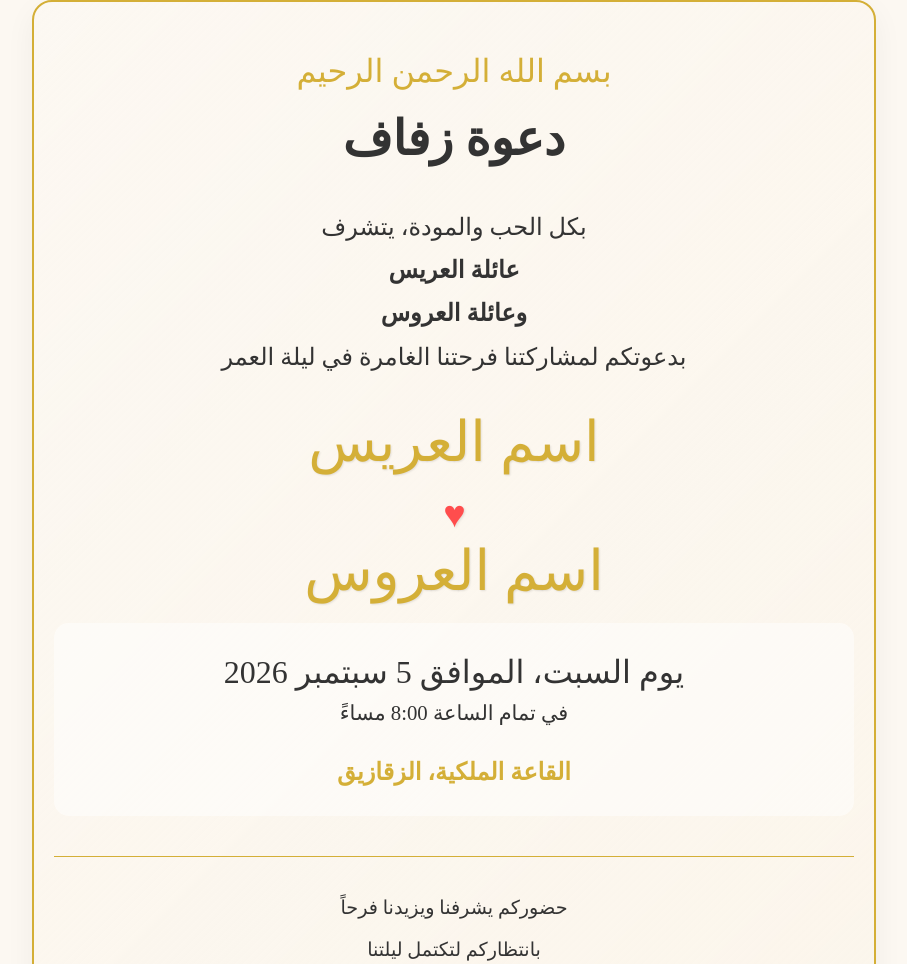
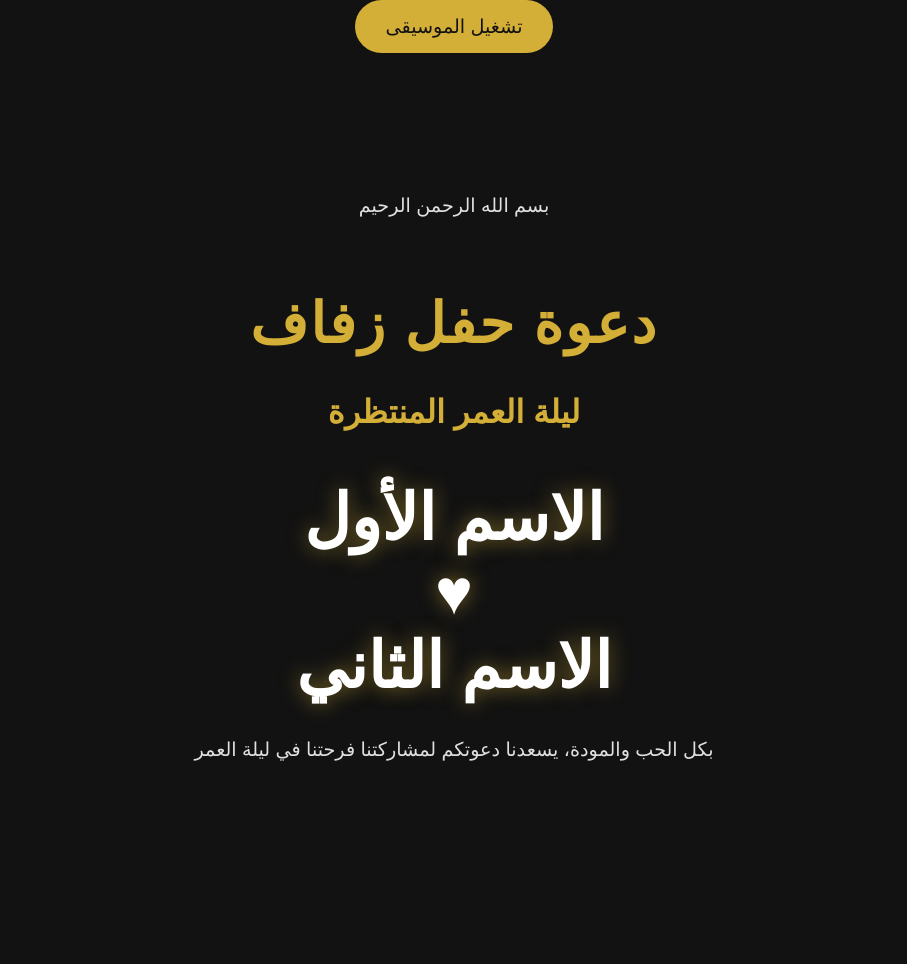
Before and after one commit to Seifhossam736164/Wedding-invitations-, a plain HTML site: page index.html in a window 1280 px wide. Shown: the top 964 px of the page, without its empty margins (186-1093 px from the left). Drawn offline with Linux system fonts and the light colour scheme.

Commit message:
Update wedding invitation details and styles

```diff
--- a/index.html
+++ b/index.html
@@ -3,180 +3,232 @@
 <head>
  <meta charset="UTF-8">
  <meta name="viewport" content="width=device-width, initial-scale=1.0">
- <title>دعوتنا المميزة</title>
+ <title>دعوة حفل زفاف</title>
  <style>
  :root {
- --primary-color: #d4af37;
- --secondary-color: #333333;
- --background-color: #fcf8f2;
- --text-color: #333333;
- --accent-color: #f7e1b5;
+ --gold: #d4af37;
+ --dark: #121212;
+ --white: #ffffff;
+ --gray: #e0e0e0;
+ --font-family: 'Cairo', sans-serif;
  }
 
  body {
  margin: 0;
  padding: 0;
- font-family: 'Amiri', serif;
- background-color: var(--background-color);
- color: var(--text-color);
+ font-family: var(--font-family);
+ background-color: var(--dark);
+ color: var(--white);
  text-align: center;
- overflow-x: hidden;
  }
 
- .container {
- max-width: 800px;
- margin: 0 auto;
- padding: 50px 20px;
- background: linear-gradient(135deg, rgba(252, 248, 242, 1) 0%, rgba(247, 225, 181, 0.1) 100%);
- border: 2px solid var(--primary-color);
- border-radius: 20px;
- box-shadow: 0 10px 30px rgba(0,0,0,0.05);
+ .section {
+ min-height: 100vh;
+ display: flex;
+ flex-direction: column;
+ justify-content: center;
+ align-items: center;
+ opacity: 0;
+ transform: translateY(30px);
+ transition: all 1s ease-out;
+ padding: 20px;
  }
 
- header {
- margin-bottom: 40px;
- animation: fadeIn 2s ease-in-out;
+ .section.active {
+ opacity: 1;
+ transform: translateY(0);
  }
 
- .bismillah {
+ h1 {
+ font-size: 3.5rem;
+ color: var(--gold);
+ margin-bottom: 10px;
+ letter-spacing: 2px;
+ }
+
+ h2 {
  font-size: 2rem;
- color: var(--primary-color);
+ color: var(--gold);
  margin-bottom: 20px;
+ }
+
+ p {
+ font-size: 1.2rem;
+ line-height: 1.8;
+ color: var(--gray);
+ max-width: 600px;
+ margin: 0 auto 30px;
+ }
+
+ .names {
+ font-size: 4rem;
+ font-weight: bold;
+ color: var(--white);
+ margin: 30px 0;
+ text-shadow: 0 0 20px rgba(212, 175, 55, 0.5);
+ }
+
+ .timer-container {
+ display: flex;
+ justify-content: center;
+ gap: 20px;
+ margin: 40px 0;
+ }
+
+ .timer-box {
+ background-color: rgba(255, 255, 255, 0.05);
+ padding: 20px;
+ border-radius: 15px;
+ border: 1px solid var(--gold);
+ width: 80px;
+ }
+
+ .timer-number {
+ font-size: 2.5rem;
+ font-weight: bold;
+ color: var(--gold);
  display: block;
  }
 
- h1 {
- font-size: 3rem;
- color: var(--secondary-color);
- margin: 10px 0;
- font-weight: bold;
+ .timer-label {
+ font-size: 0.9rem;
+ color: var(--gray);
  }
 
- .invitation-text {
- font-size: 1.5rem;
- line-height: 1.8;
- margin-bottom: 30px;
+ .event-details {
+ background-color: rgba(212, 175, 55, 0.05);
+ padding: 30px;
+ border-radius: 20px;
+ border-right: 5px solid var(--gold);
+ margin-bottom: 40px;
  }
 
- .names {
- font-size: 3.5rem;
- color: var(--primary-color);
- margin: 20px 0;
- text-shadow: 1px 1px 2px rgba(0,0,0,0.1);
+ .footer {
+ font-size: 1rem;
+ color: var(--gold);
+ padding: 20px;
+ border-top: 1px solid rgba(212, 175, 55, 0.3);
+ margin-top: 50px;
  }
 
- .date-location {
- background-color: rgba(255, 255, 255, 0.5);
- padding: 30px;
- border-radius: 15px;
- margin-bottom: 30px;
+ button {
+ background-color: var(--gold);
+ color: var(--dark);
+ border: none;
+ padding: 15px 30px;
+ font-size: 1.2rem;
+ border-radius: 30px;
+ cursor: pointer;
+ transition: all 0.3s;
+ margin-bottom: 20px;
  }
 
- .date {
- font-size: 2rem;
- color: var(--secondary-color);
- margin-bottom: 10px;
- display: block;
+ button:hover {
+ transform: scale(1.05);
+ box-shadow: 0 0 20px var(--gold);
  }
 
- .time {
- font-size: 1.3rem;
- color: var(--text-color);
- margin-bottom: 15px;
- display: block;
- }
-
- .location {
- font-size: 1.5rem;
- color: var(--primary-color);
- font-weight: bold;
- display: block;
- }
-
- footer {
- font-size: 1.2rem;
- color: var(--secondary-color);
- margin-top: 40px;
- padding-top: 20px;
- border-top: 1px solid var(--primary-color);
- animation: fadeIn 3s ease-in-out;
- }
-
- /* Heart animation */
- .heart {
- color: #ff4d4d;
- font-size: 2rem;
- animation: pulse 1.5s infinite;
- display: inline-block;
- margin: 0 10px;
- }
-
- @keyframes pulse {
- 0% { transform: scale(1); }
- 50% { transform: scale(1.2); }
- 100% { transform: scale(1); }
- }
-
- @keyframes fadeIn {
- from { opacity: 0; transform: translateY(20px); }
- to { opacity: 1; transform: translateY(0); }
- }
-
- /* Responsive Design */
- @media (max-width: 600px) {
- h1 { font-size: 2.5rem; }
- .names { font-size: 2.8rem; }
- .date { font-size: 1.6rem; }
- .invitation-text { font-size: 1.2rem; }
+ audio {
+ display: none;
  }
  </style>
 </head>
 <body>
 
- <div class="container">
- <header>
- <span class="bismillah">بسم الله الرحمن الرحيم</span>
- <h1>دعوة زفاف</h1>
- </header>
+ <!-- موسيقى الخلفية (اختياري) -->
+ <button onclick="playMusic()">تشغيل الموسيقى</button>
+ <audio id="bg-music" src="https://www.soundhelix.com/examples/mp3/SoundHelix-Song-1.mp3" loop></audio>
 
- <section>
- <p class="invitation-text">
- بكل الحب والمودة، يتشرف
- <br>
- <strong>عائلة العريس</strong>
- <br>
- <strong>وعائلة العروس</strong>
- <br>
- بدعوتكم لمشاركتنا فرحتنا الغامرة في ليلة العمر
- </p>
-
+ <!-- قسم المقدمة -->
+ <div class="section active">
+ <p>بسم الله الرحمن الرحيم</p>
+ <h1>دعوة حفل زفاف</h1>
+ <h2>ليلة العمر المنتظرة</h2>
  <div class="names">
- اسم العريس <br> <span class="heart">&hearts;</span> <br> اسم العروس
+ الاسم الأول <br> &hearts; <br> الاسم الثاني
+ </div>
+ <p>بكل الحب والمودة، يسعدنا دعوتكم لمشاركتنا فرحتنا في ليلة العمر</p>
  </div>
 
- <div class="date-location">
- <span class="date">يوم السبت، الموافق 5 سبتمبر 2026</span>
- <span class="time">في تمام الساعة 8:00 مساءً</span>
- <br>
- <span class="location">القاعة الملكية، الزقازيق</span>
+ <!-- قسم العداد التنازلي -->
+ <div class="section">
+ <h2>العد التنازلي للبدء</h2>
+ <div class="timer-container">
+ <div class="timer-box">
+ <span class="timer-number" id="days">00</span>
+ <span class="timer-label">أيام</span>
  </div>
- </section>
+ <div class="timer-box">
+ <span class="timer-number" id="hours">00</span>
+ <span class="timer-label">ساعات</span>
+ </div>
+ <div class="timer-box">
+ <span class="timer-number" id="minutes">00</span>
+ <span class="timer-label">دقائق</span>
+ </div>
+ <div class="timer-box">
+ <span class="timer-number" id="seconds">00</span>
+ <span class="timer-label">ثواني</span>
+ </div>
+ </div>
+ </div>
 
- <footer>
+ <!-- قسم التفاصيل -->
+ <div class="section">
+ <div class="event-details">
+ <h2>مكان وموعد الحفل</h2>
+ <p>يوم السبت، الموافق 5 سبتمبر 2026</p>
+ <p>الساعة 8:00 مساءً</p>
+ <p>القاعة الملكية، الزقازيق</p>
+ </div>
+ <div class="footer">
  <p>حضوركم يشرفنا ويزيدنا فرحاً</p>
- <p>بانتظاركم لتكتمل ليلتنا</p>
- </footer>
+ </div>
  </div>
 
  <script>
- // إضافة بعض الحركات البسيطة عند تحميل الصفحة
- document.addEventListener('DOMContentLoaded', () => {
- console.log("تم تحميل دعوة الزفاف بنجاح!");
- // يمكن إضافة تأثيرات تفاعلية أخرى هنا في المستقبل
+ // تفعيل حركة الأقسام عند التمرير
+ const sections = document.querySelectorAll('.section');
+ const observer = new IntersectionObserver((entries) => {
+ entries.forEach(entry => {
+ if (entry.isIntersecting) {
+ entry.target.classList.add('active');
+ } else {
+ entry.target.classList.remove('active');
+ }
  });
+ }, { threshold: 0.3 });
+
+ sections.forEach(section => observer.observe(section));
+
+ // العداد التنازلي
+ const eventDate = new Date("2026-09-05T20:00:00").getTime();
+
+ const timer = setInterval(() => {
+ const now = new Date().getTime();
+ const distance = eventDate - now;
+
+ const days = Math.floor(distance / (1000 * 60 * 60 * 24));
+ const hours = Math.floor((distance % (1000 * 60 * 60 * 24)) / (1000 * 60 * 60));
+ const minutes = Math.floor((distance % (1000 * 60 * 60)) / (1000 * 60));
+ const seconds = Math.floor((distance % (1000 * 60)) / 1000);
+
+ document.getElementById("days").innerText = String(days).padStart(2, '0');
+ document.getElementById("hours").innerText = String(hours).padStart(2, '0');
+ document.getElementById("minutes").innerText = String(minutes).padStart(2, '0');
+ document.getElementById("seconds").innerText = String(seconds).padStart(2, '0');
+
+ if (distance < 0) {
+ clearInterval(timer);
+ document.querySelector('.timer-container').innerHTML = "<h2>بدأ الحفل بالفعل!</h2>";
+ }
+ }, 1000);
+
+ // وظيفة تشغيل الموسيقى
+ function playMusic() {
+ const music = document.getElementById("bg-music");
+ music.play();
+ }
  </script>
-
 </body>
 </html>
-
-جاهز عشان تجربه على جهازك؟
```
